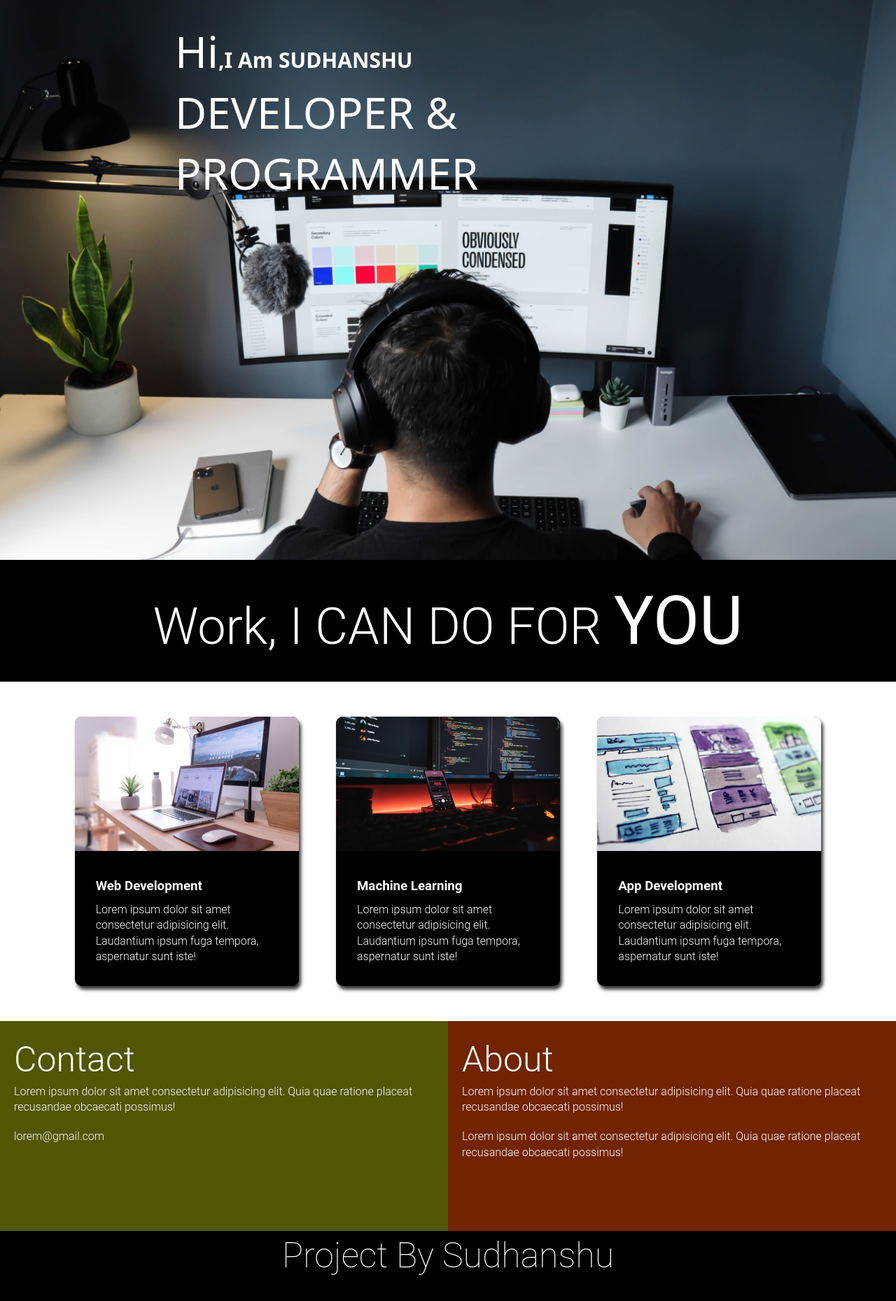
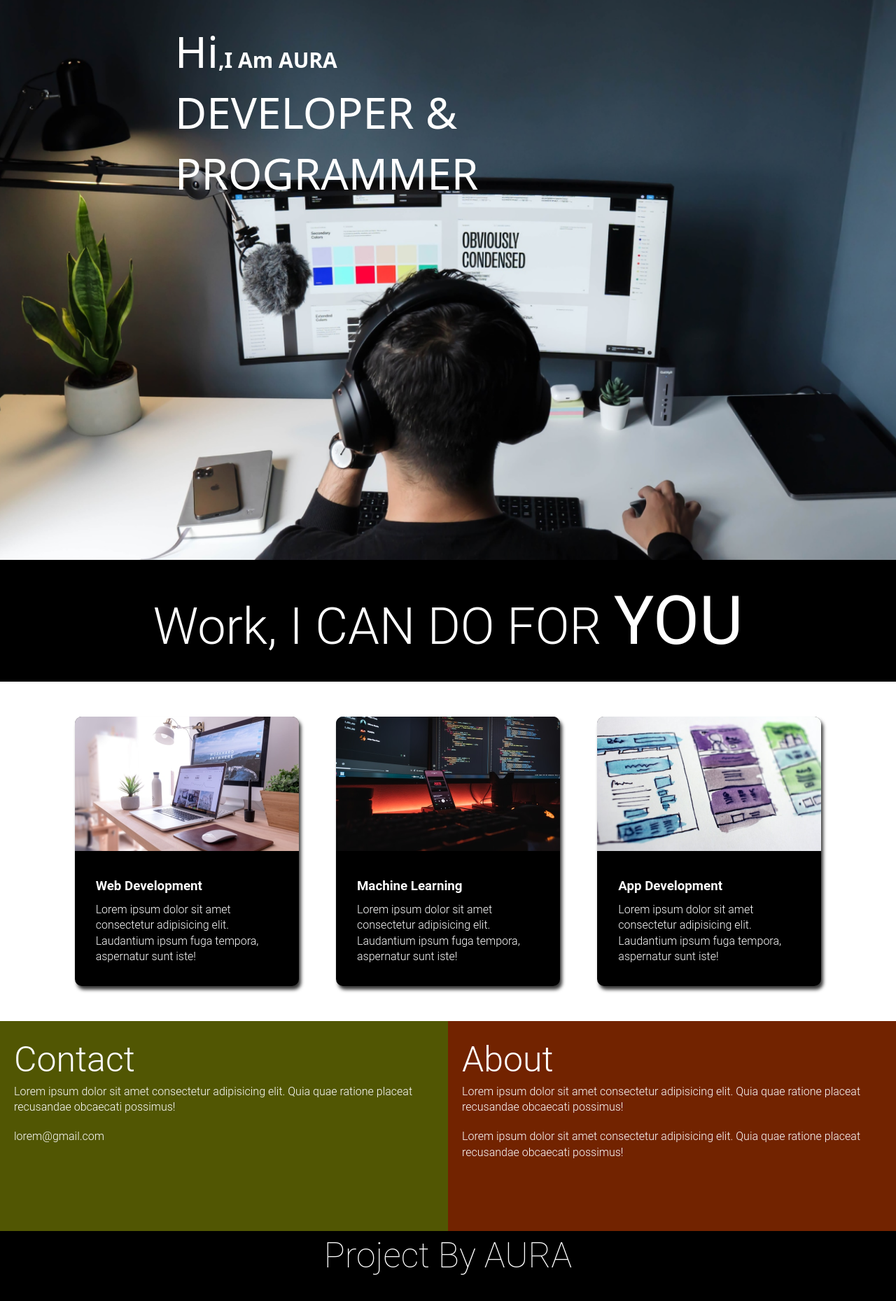
Before and after one commit to SudhanshuYadav-Dev/Developer-landing-site, a plain HTML site: page index.html in a window 1280 px wide. Shown: the whole page at 70% size. Drawn offline with Linux system fonts and the light colour scheme.

Commit message:
Update index.html

```diff
--- a/index.html
+++ b/index.html
@@ -9,7 +9,7 @@
 <body>
     <div class="hero_section">
         <div class="text_container">
-            <h2><span class="ig_text">Hi</span>,I Am SUDHANSHU</h2>
+            <h2><span class="ig_text">Hi</span>,I Am AURA</h2>
             <h1 class="ig_text">DEVELOPER & PROGRAMMER</h1>
         </div>
     </div>
@@ -64,7 +64,7 @@
         </div>
     </div>
     <footer>
-        Project By Sudhanshu
+        Project By AURA
     </footer>
 </body>
 </html>
```
